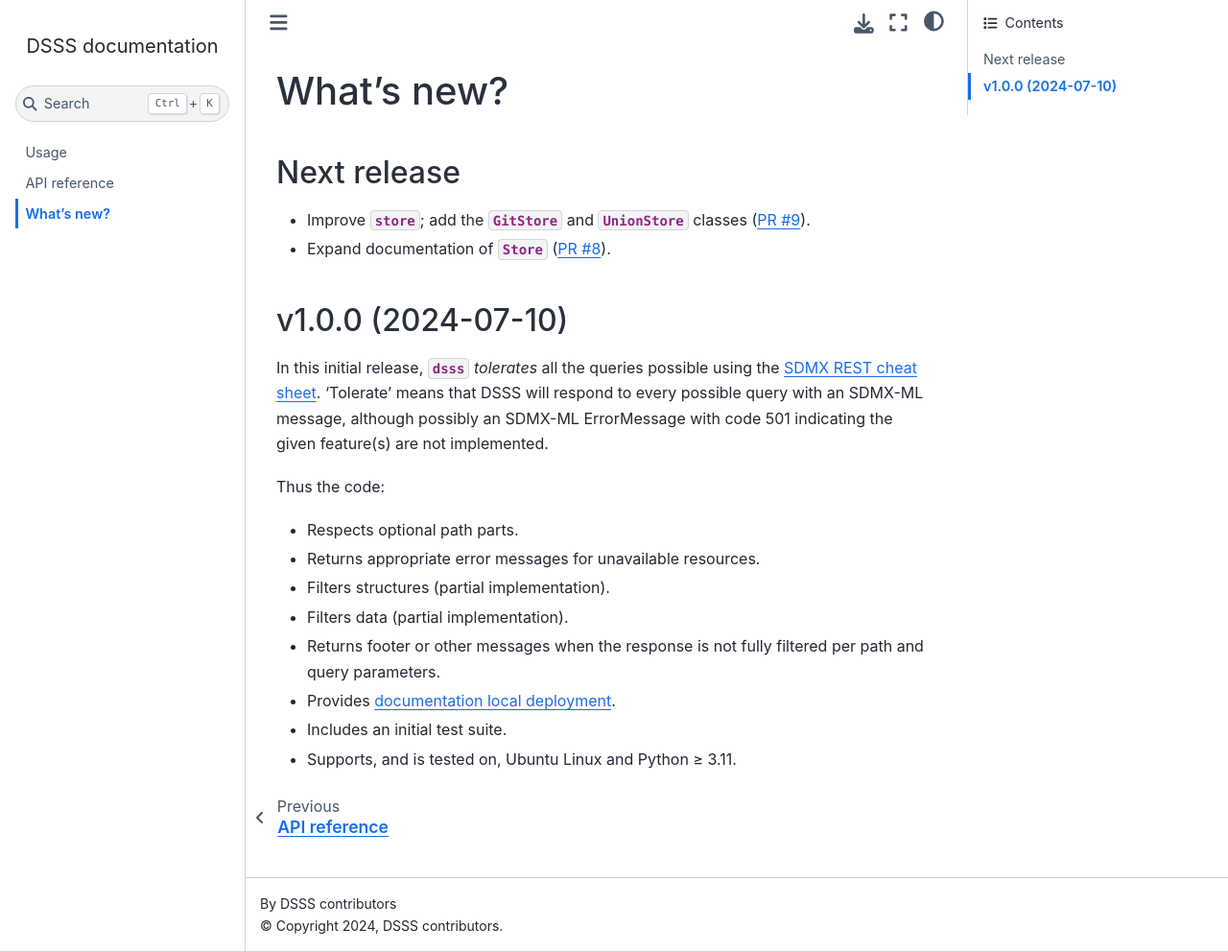
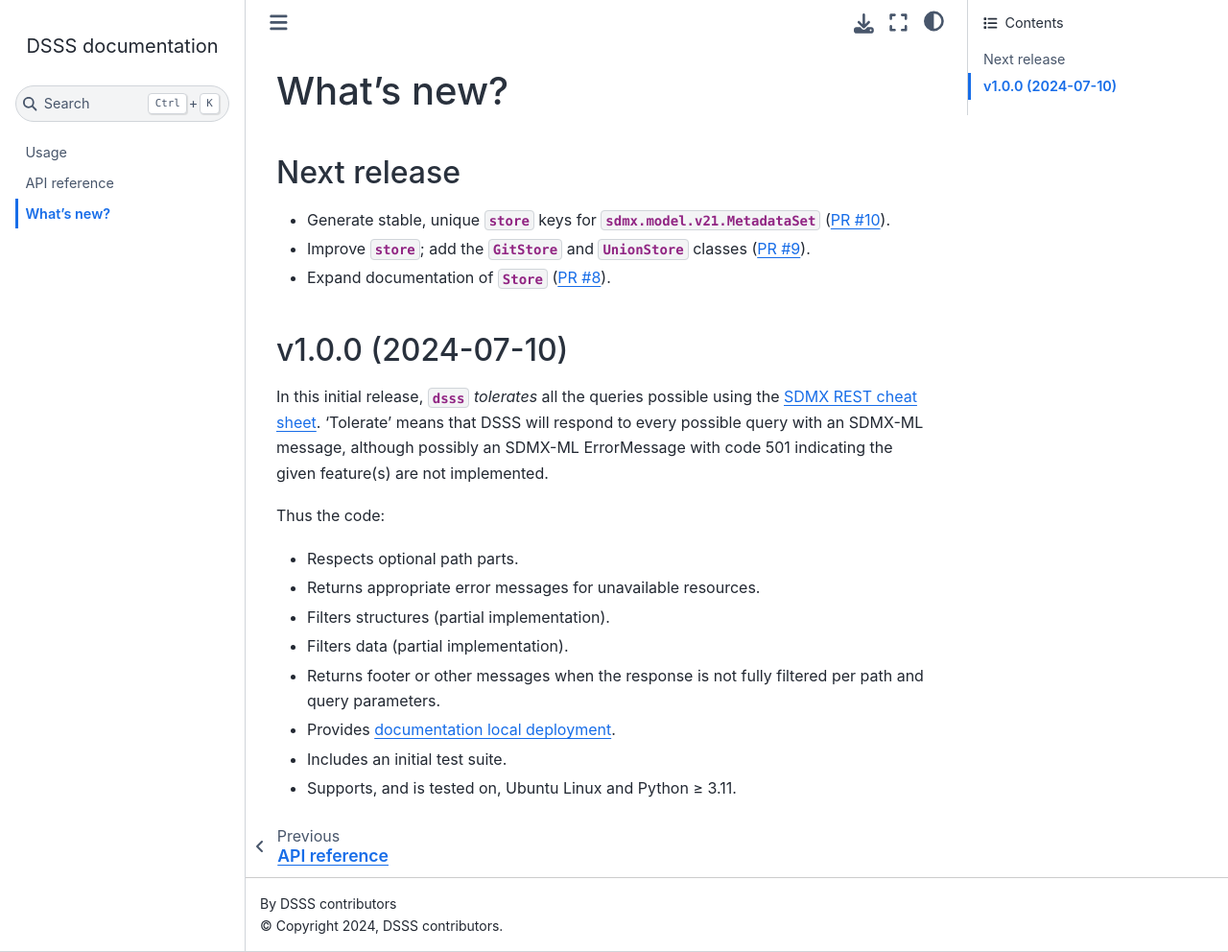
Before and after one commit to khaeru/dsss, a Sphinx documentation site: the page built from doc/whatsnew.rst, in a window 1280 px wide and 992 px high. Shown: the whole window at 96% size. Built offline with Sphinx 7.4.7 and the Sphinx Book theme 1.1.4, drawn with Linux system fonts in a browser that asks for light colours.

Commit message:
Add #10 to doc/whatsnew

```diff
--- a/doc/whatsnew.rst
+++ b/doc/whatsnew.rst
@@ -4,6 +4,7 @@ What's new?
 Next release
 ============
 
+- Generate stable, unique :mod:`.store` keys for :class:`sdmx.model.v21.MetadataSet` (:pull:`10`).
 - Improve :mod:`.store`; add the :class:`.GitStore` and :class:`.UnionStore` classes (:pull:`9`).
 - Expand documentation of :class:`.Store` (:pull:`8`).
 
```
